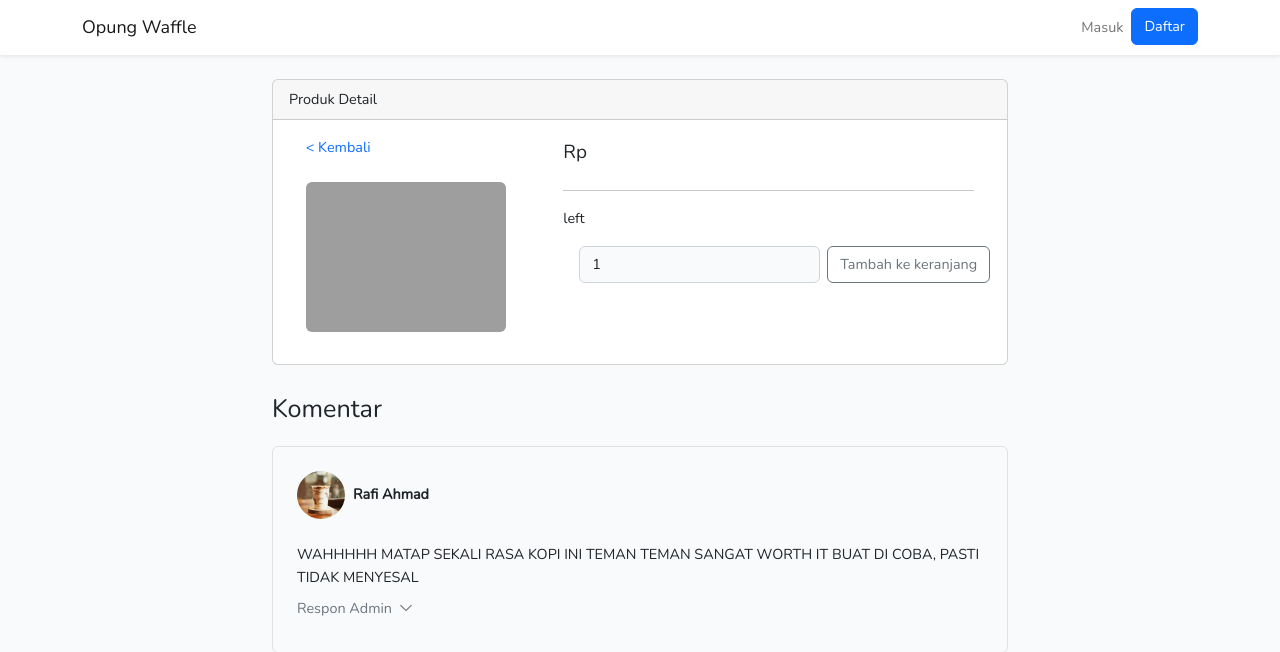
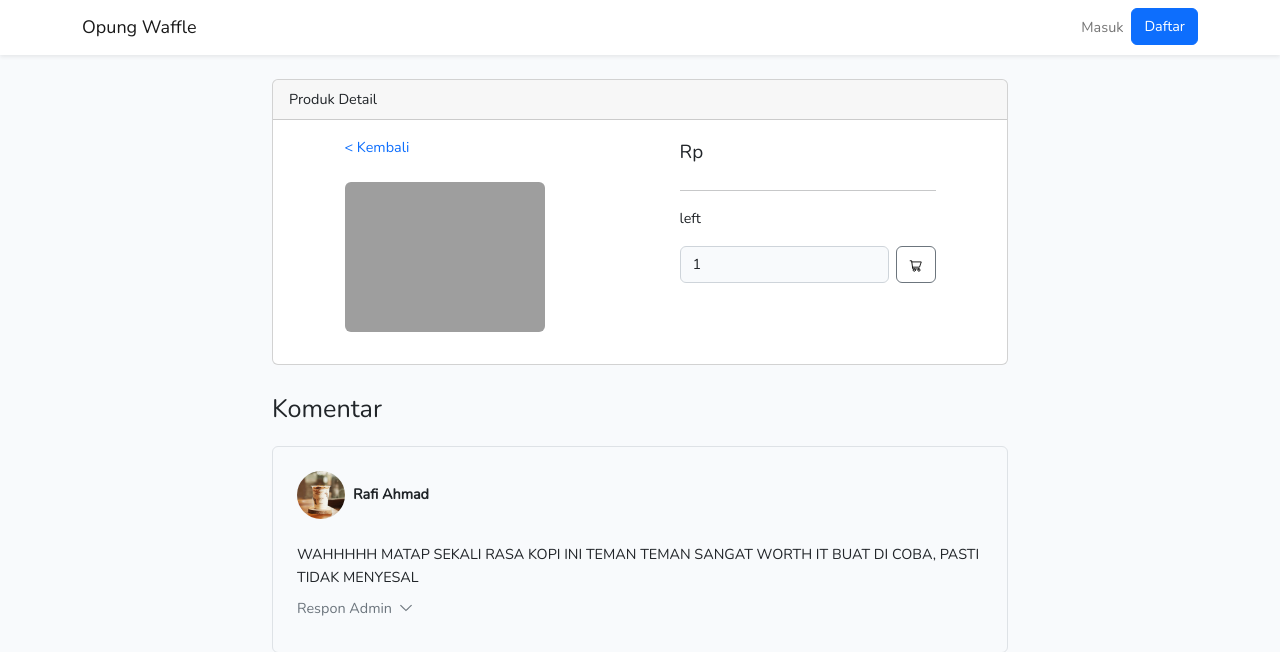
Before and after one commit to jimmywiraarbaa/crm-opung, a Laravel app: template resources/views/show_product.blade.php in a window 1280 px wide. Shown: the top 652 px of the page. Run offline with Laravel 12, Linux system fonts and the light colour scheme; the template is opened without the code that fills it, so the values that code supplies are empty; style sheets or scripts are compiled from the project's sources; grey boxes are pictures that could not be loaded.

Commit message:
Perubahan UI keranjang jadi icon

```diff
--- a/resources/views/show_product.blade.php
+++ b/resources/views/show_product.blade.php
@@ -39,12 +39,19 @@
                                         @if (!Auth::user()->is_admin)
                                             <form action="{{ route('add_to_cart', $product) }}" method="post">
                                                 @csrf
-                                                <div class="input-group m-3">
-                                                    <input class="form-control me-2  rounded" type="number" name="amount"
-                                                        value="1" aria-describedby="basic-addon2">
+                                                <div class="input-group">
+                                                    <input type="number" name="amount" value="1"
+                                                        class="form-control me-2  rounded " style="width: 50%">
                                                     <div class="input-group-append">
-                                                        <button class="btn btn-outline-secondary" type="submit">Tambah ke
-                                                            keranjang</button>
+                                                        <button class="btn btn-outline-secondary" type="submit">
+                                                            <svg width="14px" viewBox="0 0 24 24" fill="none"
+                                                                xmlns="http://www.w3.org/2000/svg">
+                                                                <path
+                                                                    d="M2 3H4.5L6.5 17H17M17 17C15.8954 17 15 17.8954 15 19C15 20.1046 15.8954 21 17 21C18.1046 21 19 20.1046 19 19C19 17.8954 18.1046 17 17 17ZM6.07142 14H18L21 5H4.78571M11 19C11 20.1046 10.1046 21 9 21C7.89543 21 7 20.1046 7 19C7 17.8954 7.89543 17 9 17C10.1046 17 11 17.8954 11 19Z"
+                                                                    stroke="#000000" stroke-width="1.5"
+                                                                    stroke-linecap="round" stroke-linejoin="round" />
+                                                            </svg>
+                                                        </button>
                                                     </div>
                                                 </div>
                                             </form>
@@ -297,6 +304,7 @@
                                 {{-- Form Balas --}}
                                 <div class="mt-2">
                                     <form id="replyForm" action="" method="post" class="collapse ">
+                                        @csrf
                                         <input type="text" class="form-control">
                                         <div class="d-flex justify-content-end ">
                                             <button type="submit" class="btn btn-primary mt-2">Kirim</button>
```
Also changed, not shown: public/images/icons/cart.svg (added).
